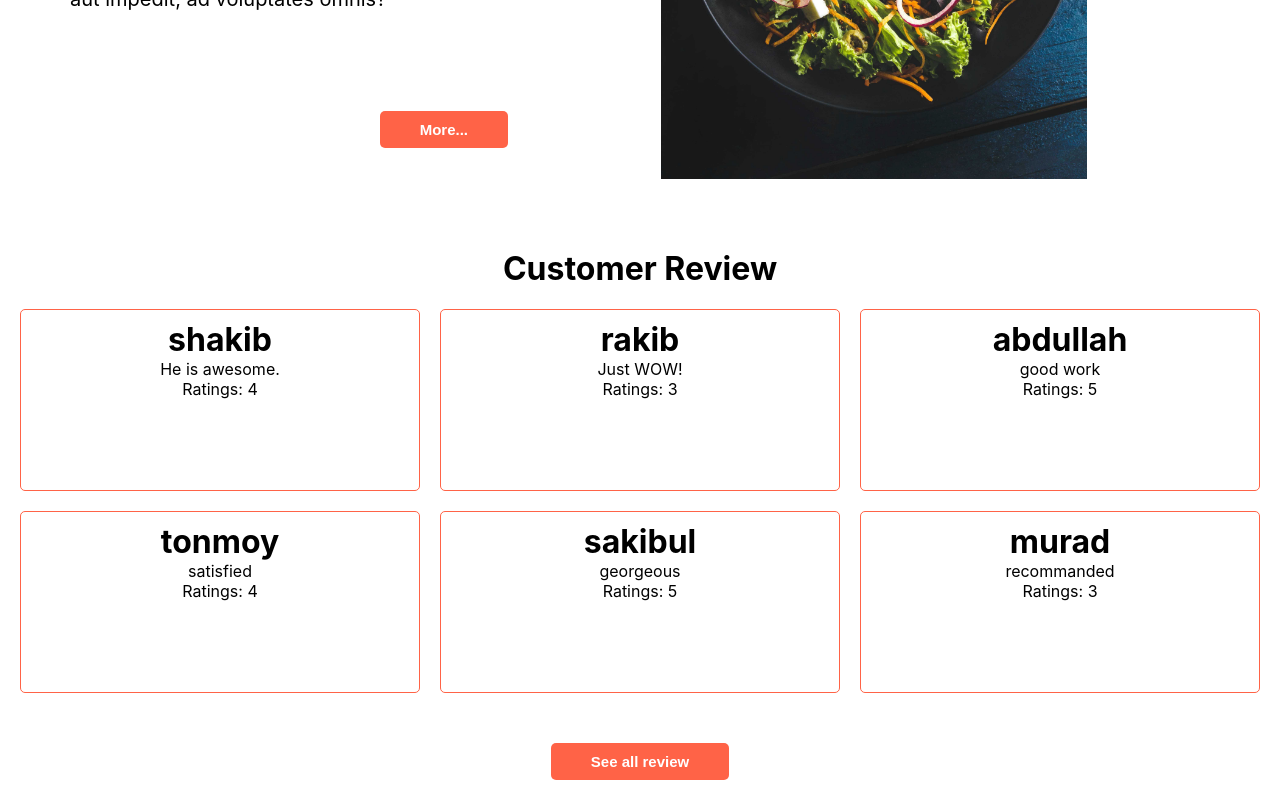
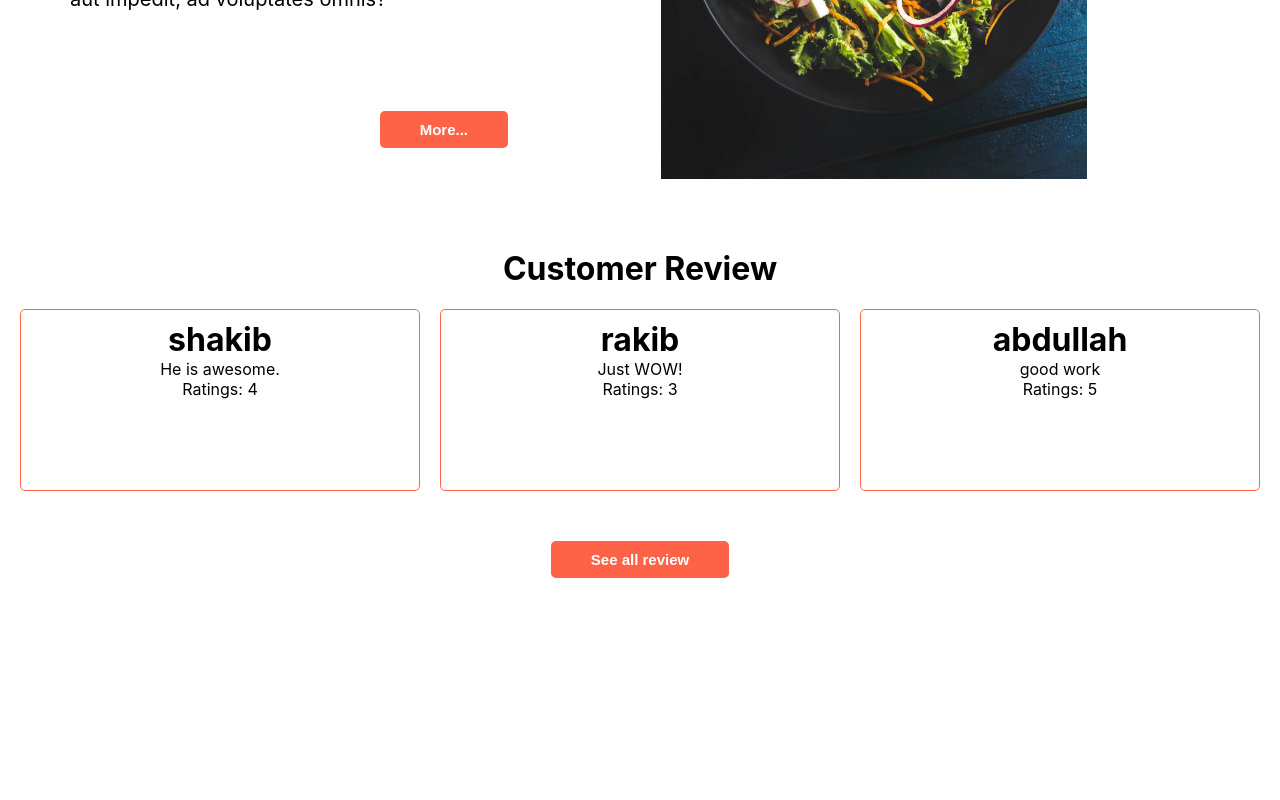
Before and after one commit to moniruzzaman01/umm-yummy-ReactApp, a React (Create React App) app: page / in a window 1280 px wide. Shown: the part 611-1411 px from the top of the page. After the commit the page ends 1209 px from the top, so only its background shows below. Built offline with nearby package versions, Linux system fonts and the light colour scheme.

Commit message:
reduce review to 3 in customer review section

```diff
--- a/src/components/customer-review/CustomerReview.js
+++ b/src/components/customer-review/CustomerReview.js
@@ -15,7 +15,7 @@ const CustomerReview = () => {
     <div className="customer-review-container">
       <h1>Customer Review</h1>
       <div className="customer-review">
-        {reviews.map((review, index) => (
+        {reviews.slice(0, 3).map((review, index) => (
           <Review key={index} review={review}></Review>
         ))}
       </div>
```
Also changed, not shown: 1 other file (tests, documents, lock files or other folders).
